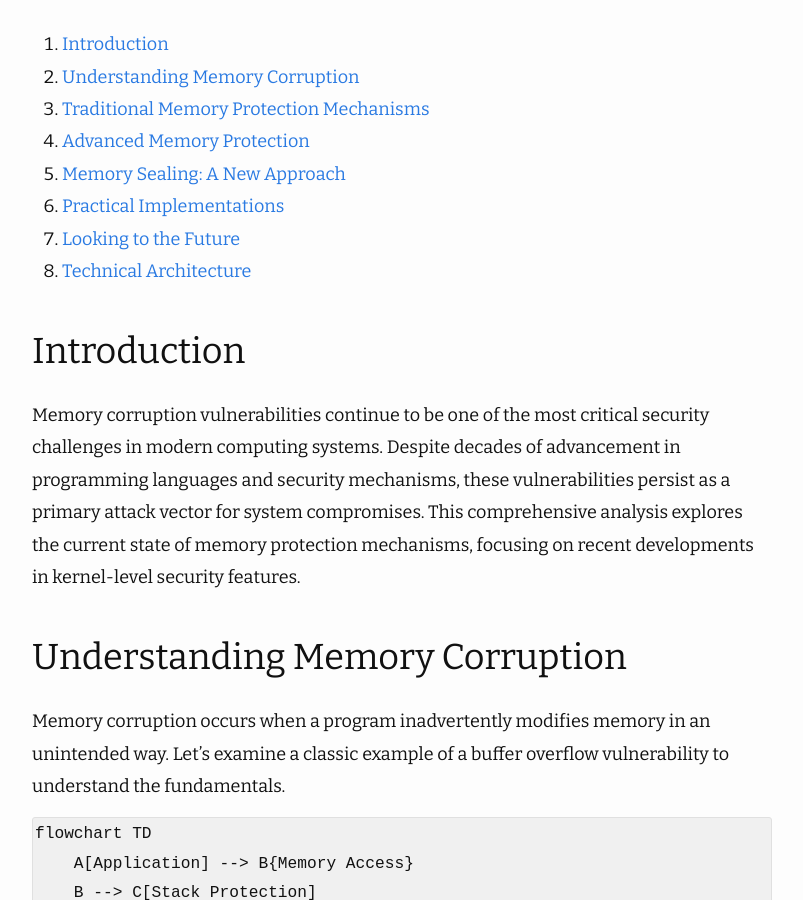
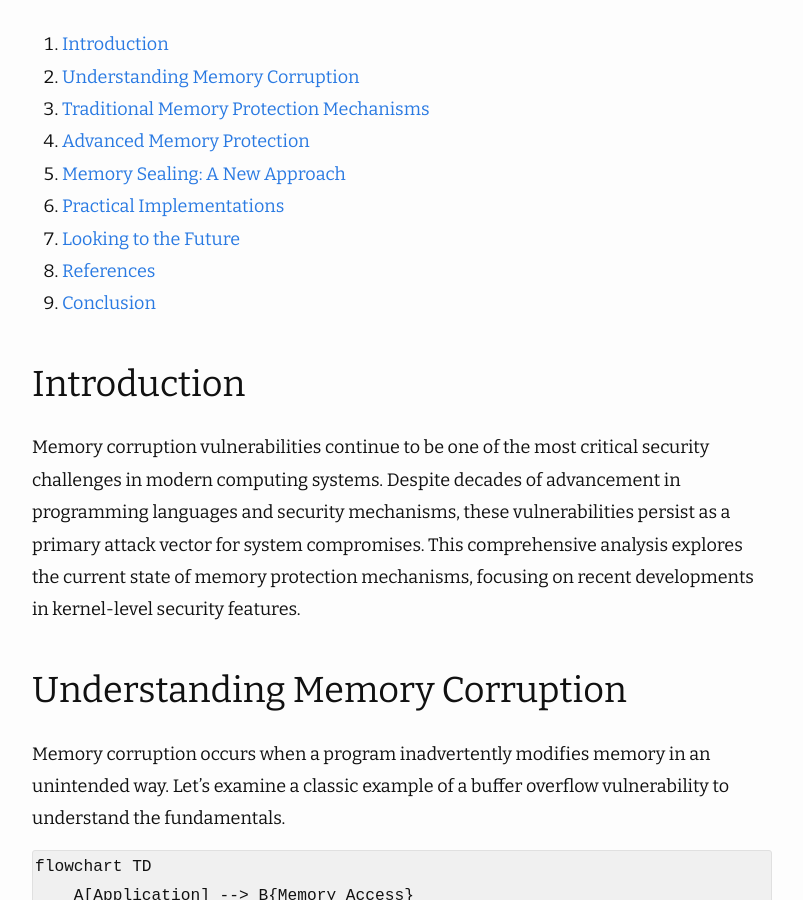
Before and after one commit to mohitmishra786/chessman, a Jekyll site: the page built from _posts/2024-11-01-Memory-Security-and-Kernel-Protections:-A-Deep-Dive-into-Modern-Defense-Mechanisms.md, in a window 1280 px wide and 900 px high, scrolled down 394 px. Shown: the whole window, without its empty margins (238-1041 px from the left). Built offline with Jekyll 4.4.1, drawn with Linux system fonts in a browser that asks for light colours; nearby versions of some CDN libraries; a script that is not in the unit is left out.

Commit message:
Update 2024-11-01-Memory-Security-and-Kernel-Protections:-A-Deep-Dive-into-Modern-Defense-Mechanisms.md

```diff
--- a/_posts/2024-11-01-Memory-Security-and-Kernel-Protections:-A-Deep-Dive-into-Modern-Defense-Mechanisms.md
+++ b/_posts/2024-11-01-Memory-Security-and-Kernel-Protections:-A-Deep-Dive-into-Modern-Defense-Mechanisms.md
@@ -10,7 +10,8 @@ layout: post
 5. [Memory Sealing: A New Approach](#memory-sealing-a-new-approach)
 6. [Practical Implementations](#practical-implementations)
 7. [Looking to the Future](#looking-to-the-future)
-8. [Technical Architecture](#technical-architecture)
+8. [References](#references)
+9. [Conclusion](#conclusion)
 
 ## Introduction
 
@@ -261,7 +262,6 @@ The evolution of memory protection mechanisms continues to be a critical area of
 3. Improved runtime detection of exploitation attempts
 
 ## References
-
 1. The Linux Programming Interface: A System Programming Guide
 2. Intel® 64 and IA-32 Architectures Software Developer's Manual
 3. Computer Systems: A Programmer's Perspective
```
